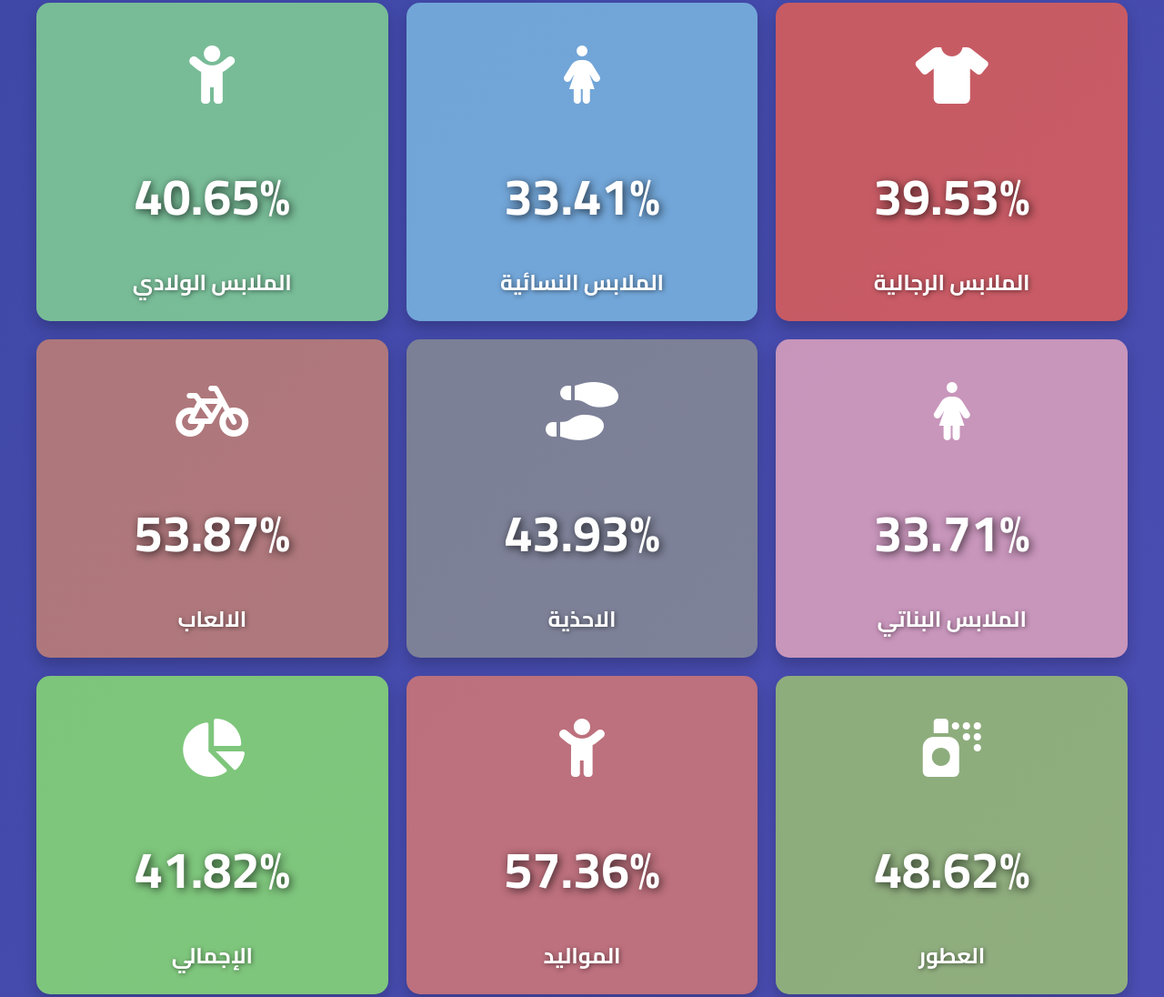
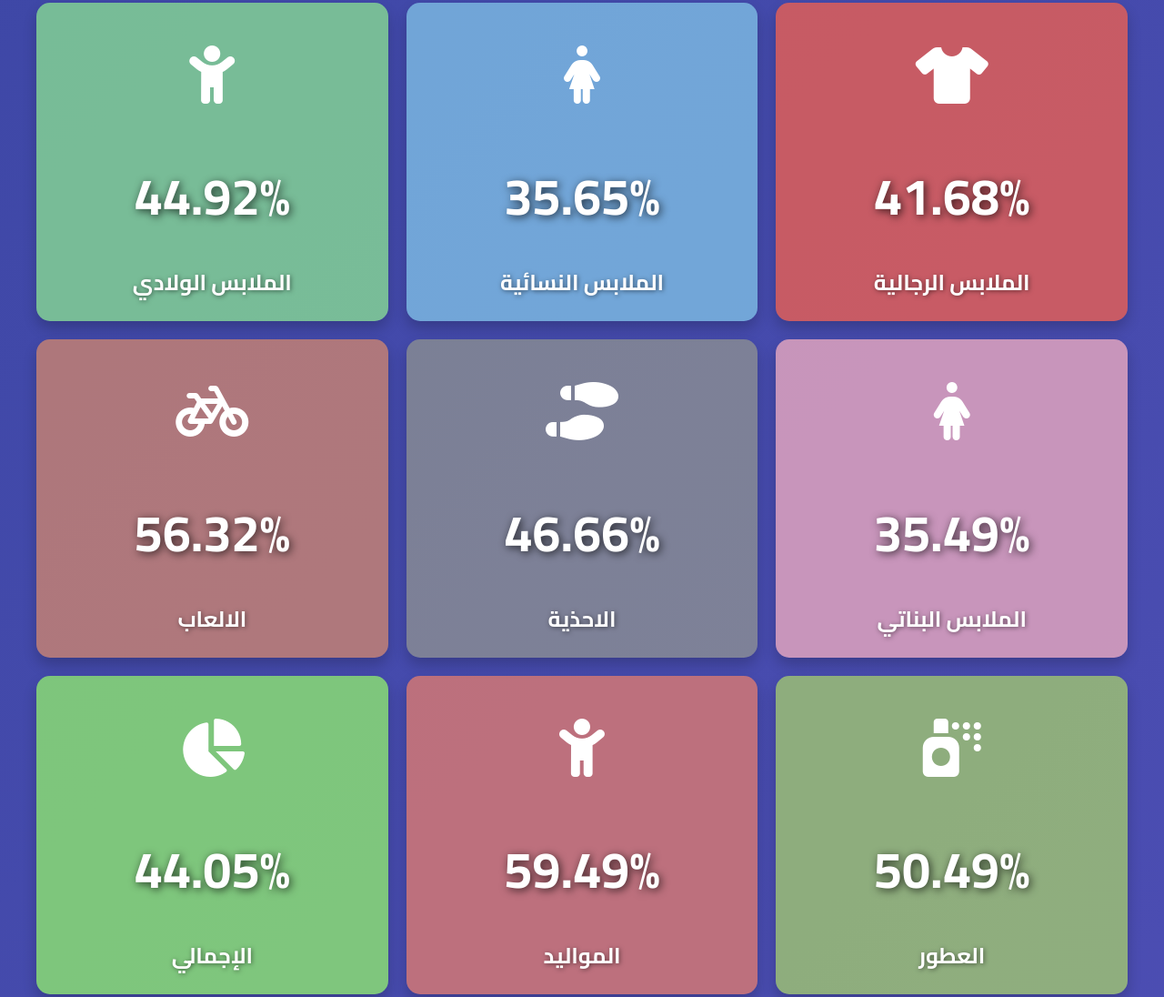
Before and after one commit to arabco1/arabco1.github.io, a plain HTML site: page index.html in a window 1280 px wide. Shown: the part 2582-3678 px from the top of the page at 91% size. Drawn offline with Linux system fonts and the light colour scheme.

Commit message:
Update index.html

```diff
--- a/index.html
+++ b/index.html
@@ -416,14 +416,14 @@ background: linear-gradient(135deg, #1e3a8a, #6a5acd);
 <script>
     // بيانات أبيات عسير
     const abyatData = [
-        { title: 'الملابس الرجالية', percentage: 39.53, icon: 'fa-tshirt', checked: false },
-        { title: 'الملابس النسائية', percentage: 33.41, icon: 'fa-female', checked: false },
-        { title: 'الملابس الولادي', percentage: 40.65, icon: 'fa-child', checked: false },
-        { title: 'الملابس البناتي', percentage: 33.71, icon: 'fa-female', checked: false },
-        { title: 'الاحذية', percentage: 43.93, icon: 'fa-shoe-prints', checked: false },
-        { title: 'الالعاب', percentage: 53.87, icon: 'fa-bicycle', checked: false },
-        { title: 'العطور', percentage: 48.62, icon: 'fa-spray-can', checked: false },
-        { title: 'المواليد', percentage: 57.36, icon: 'fa-child', checked: false },
+        { title: 'الملابس الرجالية', percentage: 41.68, icon: 'fa-tshirt', checked: false },
+        { title: 'الملابس النسائية', percentage: 35.65, icon: 'fa-female', checked: false },
+        { title: 'الملابس الولادي', percentage: 44.92, icon: 'fa-child', checked: false },
+        { title: 'الملابس البناتي', percentage: 35.49, icon: 'fa-female', checked: false },
+        { title: 'الاحذية', percentage: 46.66, icon: 'fa-shoe-prints', checked: false },
+        { title: 'الالعاب', percentage: 56.32, icon: 'fa-bicycle', checked: false },
+        { title: 'العطور', percentage: 50.49, icon: 'fa-spray-can', checked: false },
+        { title: 'المواليد', percentage: 59.49, icon: 'fa-child', checked: false },
 
 
     ];
@@ -447,7 +447,7 @@ background: linear-gradient(135deg, #1e3a8a, #6a5acd);
         arabPlazaContainer.innerHTML += createCardHTML(item);
     });
 // إضافة إجمالي المحقق من الأهداف لأبيات عسير
-abyatData.push({ title: 'الإجمالي', percentage: 41.82, icon: 'fa-chart-pie', checked: false });
+abyatData.push({ title: 'الإجمالي', percentage: 44.05, icon: 'fa-chart-pie', checked: false });
 
 // إضافة إجمالي المحقق من الأهداف للعرب بلازا
 arabPlazaData.push({ title: 'الإجمالي', percentage: 0, icon: 'fa-chart-pie', checked: false });
```
